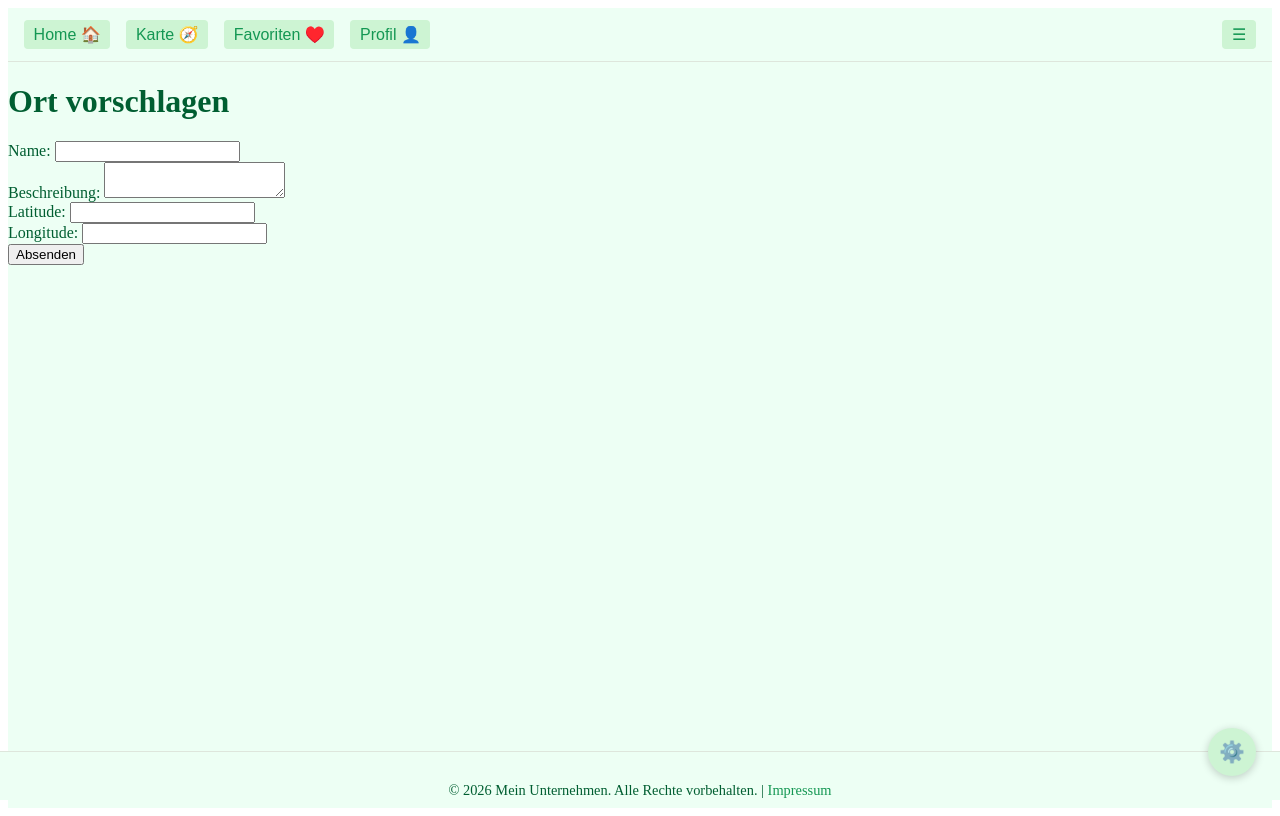
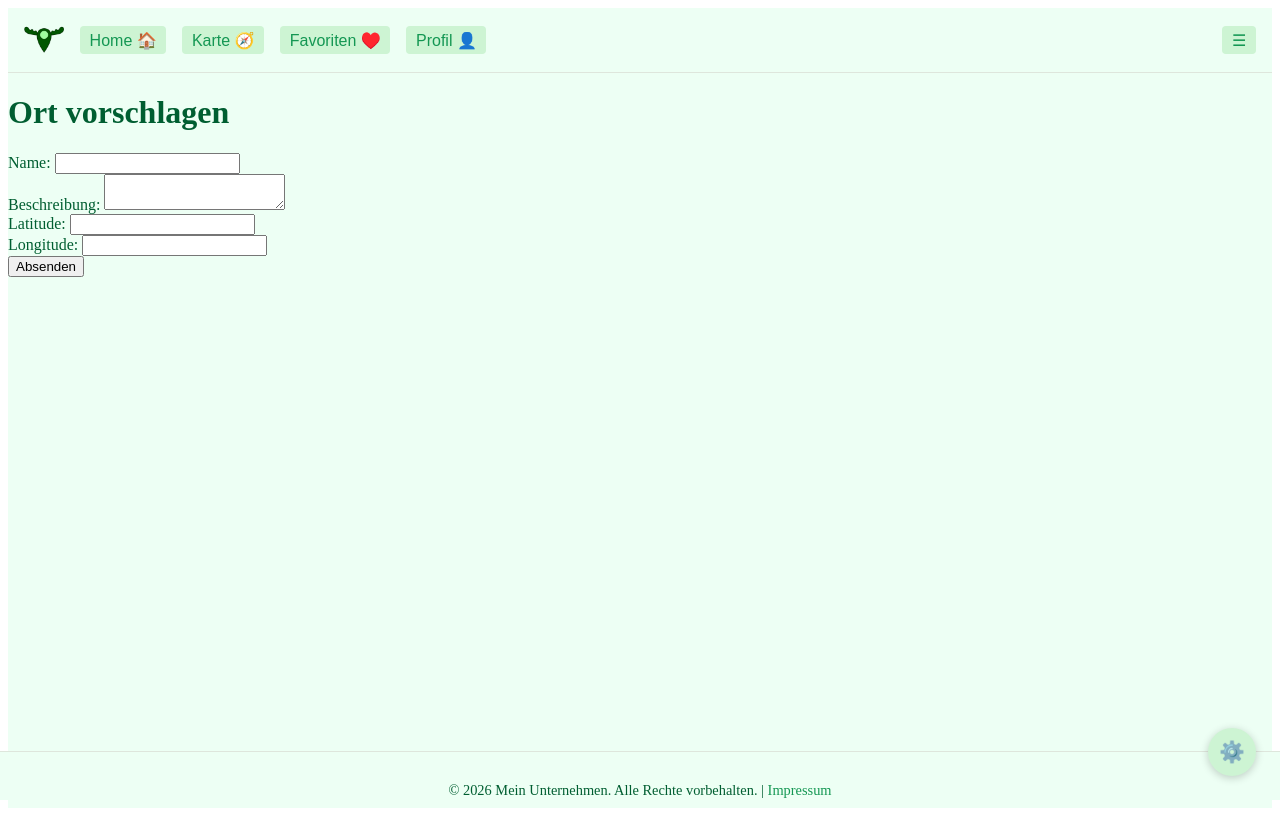
Before and after one commit to DreiMuskeltier/PlatzHirsch, a SvelteKit app: page /ortsvorschlag in a window 1280 px wide. Built offline with nearby package versions, Linux system fonts and the light colour scheme; no server answers.

Commit message:
Logo gemacht :)

```diff
--- a/src/routes/+layout.svelte
+++ b/src/routes/+layout.svelte
@@ -5,8 +5,17 @@
   import { goto } from '$app/navigation';
   import { einstellungen } from '$lib/stores/einstellungen';
   import Einstellungen from '$lib/components/Einstellungen.svelte';
+  import { onMount } from 'svelte';  // ← neu
 
   export let data: { flash?: string };
+
+ let geladen = false;  // ← neu
+
+
+   onMount(() => {
+    geladen = true;  // ← neu
+  });
+
 
   function goToHome() { goto('/'); }
   function goTokarte() { goto('/Karte'); }
@@ -27,6 +36,16 @@
   {/if}
 
   <nav>
+  <button class="logo-button" on:click={goToHome} aria-label="Home">
+  {#if geladen}
+    <img
+      src={$einstellungen.darkmode ? '/PlatzHirschLogoDarkMode.png' : '/PlatzHirschLogoLightMode.png'}
+      alt="PlatzHirsch"
+    />
+  {:else}
+    <img src="/PlatzHirschLogoLightMode.png" alt="PlatzHirsch" />
+  {/if}
+</button>
     <button on:click={goToHome}>Home 🏠</button>
     <button on:click={goTokarte}>Karte 🧭</button>
     <button on:click={goTofavoriten}>Favoriten ♥️</button>
@@ -84,12 +103,27 @@
     --clickbtn:         #23ba5a;
   }
 
+.logo-button {
+  display: flex;
+  align-items: center;
+  background: none;
+  border: none;
+  padding: 0;
+  cursor: pointer;
+  height: 100%;
+}
+
+.logo-button img {
+  height: 2.5rem;  /* ← hier die Größe anpassen */
+}
+
   nav {
     display: flex;
     gap: 1rem;
     padding: 0.75rem 1rem;
     background: var(--bg-card);
     border-bottom: 1px solid var(--border);
+    align-items: center;
   }
 
   nav button {
@@ -101,6 +135,7 @@
     padding: 0.3rem 0.6rem;
     border-radius: 4px;
     transition: background 0.2s;
+    align-items: center;
   }
 
   nav button:hover {
```
Also changed, not shown: static/PlatzHirschLogoDarkMode.png (added), static/PlatzHirschLogoLightMode.png (added).
